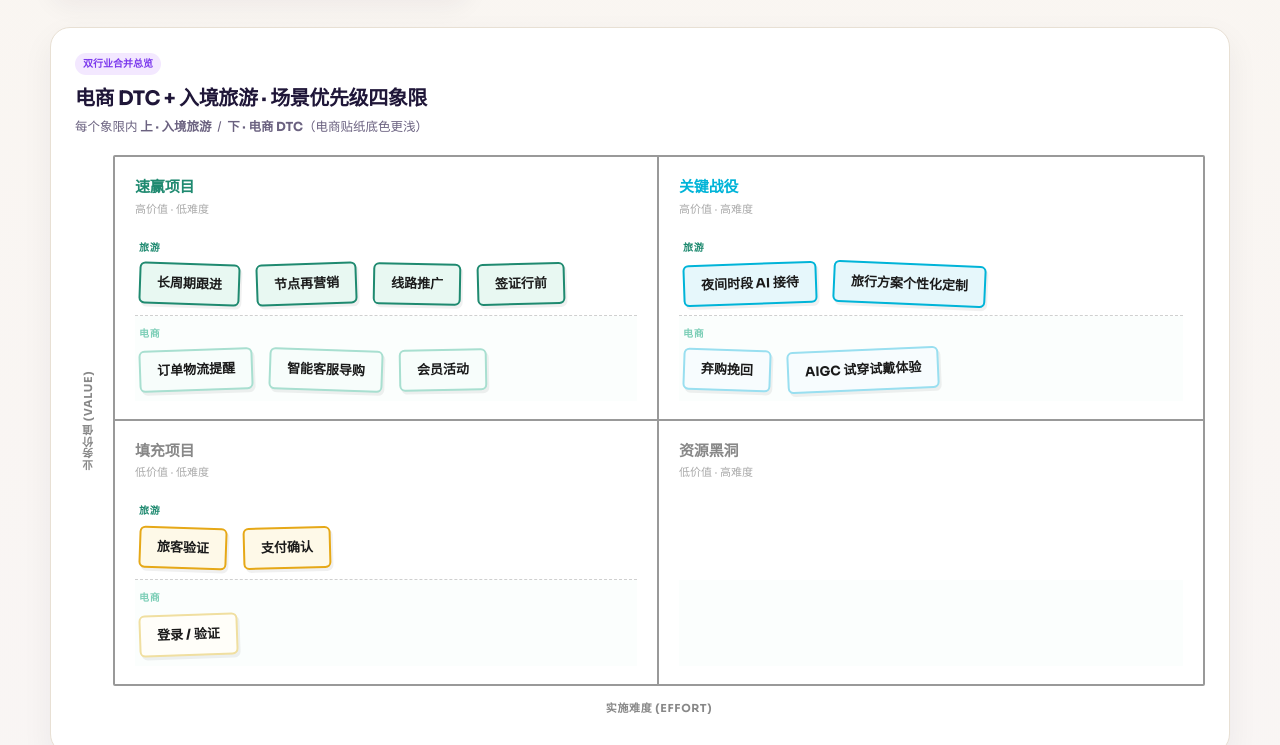
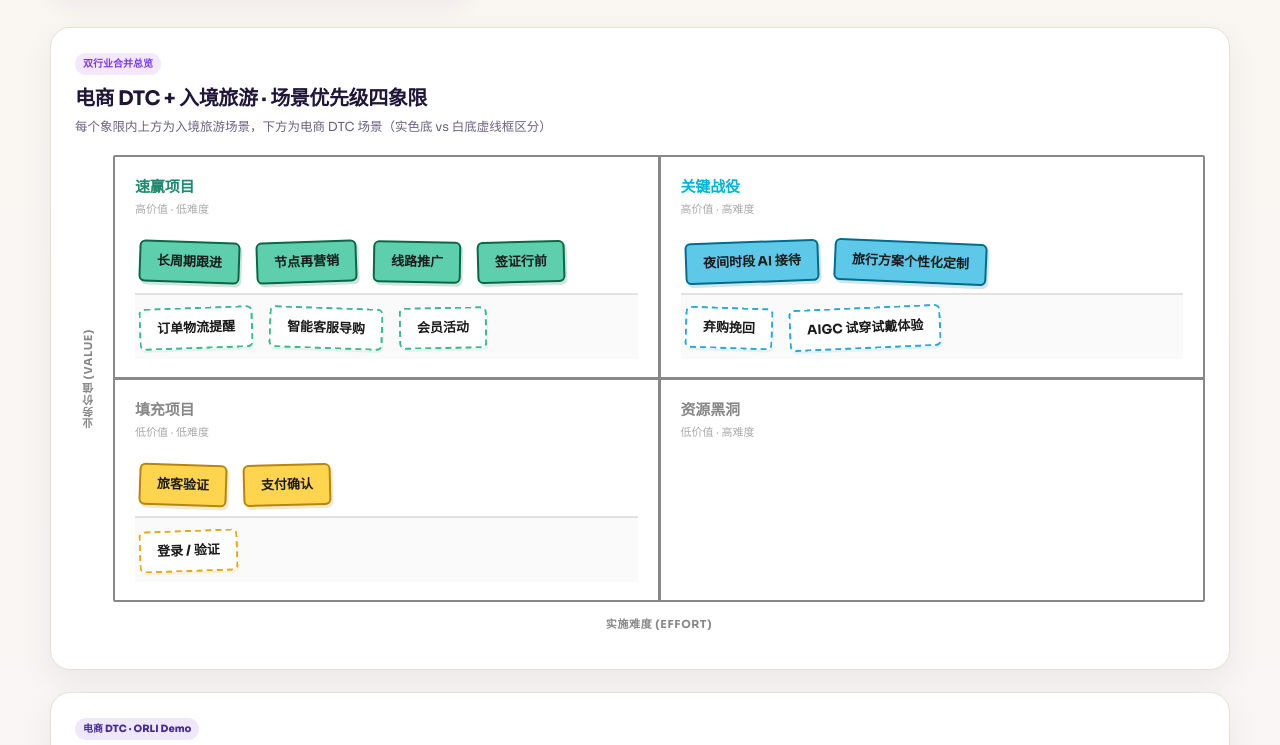
Before and after one commit to guy0525/yinolink-bsp-pitch, a plain HTML site: page index.html in a window 1280 px wide. Shown: the part 6303-7048 px from the top of the page. Drawn offline with Linux system fonts and the light colour scheme.

Commit message:
Improve quadrant dividers and DTC vs travel sticker contrast.
Use visible grid gaps for cross lines; remove industry labels; solid travel vs white dashed DTC stickers.

Co-authored-by: Cursor <cursoragent@cursor.com>

```diff
--- a/index.html
+++ b/index.html
@@ -569,18 +569,18 @@
           <div>
             <span class="badge wa">双行业合并总览</span>
             <h3>电商 DTC + 入境旅游 · 场景优先级四象限</h3>
-            <p>每个象限内 <strong>上 · 入境旅游</strong> &nbsp;/&nbsp; <strong>下 · 电商 DTC</strong>（电商贴纸底色更浅）</p>
+            <p>每个象限内上方为入境旅游场景，下方为电商 DTC 场景（实色底 vs 白底虚线框区分）</p>
           </div>
         </header>
         <div class="matrix-panel">
           <div class="matrix-y-label">业务价值 (VALUE)</div>
           <div class="matrix-frame">
+            <div class="matrix-cross" aria-hidden="true"></div>
             <div class="matrix-quad q-quick">
               <span class="quad-title quad-green">速赢项目</span>
               <span class="quad-hint">高价值 · 低难度</span>
               <div class="sticker-zone-combined">
                 <div class="sticker-band travel-band">
-                  <span class="band-label">旅游</span>
                   <div class="band-stickers">
                     <span class="sticker sticker-q sticker-travel" style="--r:2deg">长周期跟进</span>
                     <span class="sticker sticker-q sticker-travel" style="--r:-2deg">节点再营销</span>
@@ -589,7 +589,6 @@
                   </div>
                 </div>
                 <div class="sticker-band dtc-band">
-                  <span class="band-label">电商</span>
                   <div class="band-stickers">
                     <span class="sticker sticker-q sticker-dtc" style="--r:-2deg">订单物流提醒</span>
                     <span class="sticker sticker-q sticker-dtc" style="--r:2deg">智能客服导购</span>
@@ -603,14 +602,12 @@
               <span class="quad-hint">高价值 · 高难度</span>
               <div class="sticker-zone-combined">
                 <div class="sticker-band travel-band">
-                  <span class="band-label">旅游</span>
                   <div class="band-stickers">
                     <span class="sticker sticker-k sticker-travel" style="--r:-2deg">夜间时段 AI 接待</span>
                     <span class="sticker sticker-k sticker-travel" style="--r:2.5deg">旅行方案个性化定制</span>
                   </div>
                 </div>
                 <div class="sticker-band dtc-band">
-                  <span class="band-label">电商</span>
                   <div class="band-stickers">
                     <span class="sticker sticker-k sticker-dtc" style="--r:2deg">弃购挽回</span>
                     <span class="sticker sticker-k sticker-dtc" style="--r:-2.5deg">AIGC 试穿试戴体验</span>
@@ -623,14 +620,12 @@
               <span class="quad-hint">低价值 · 低难度</span>
               <div class="sticker-zone-combined">
                 <div class="sticker-band travel-band">
-                  <span class="band-label">旅游</span>
                   <div class="band-stickers">
                     <span class="sticker sticker-f sticker-travel" style="--r:2deg">旅客验证</span>
                     <span class="sticker sticker-f sticker-travel" style="--r:-1.5deg">支付确认</span>
                   </div>
                 </div>
                 <div class="sticker-band dtc-band">
-                  <span class="band-label">电商</span>
                   <div class="band-stickers">
                     <span class="sticker sticker-f sticker-dtc" style="--r:-2deg">登录 / 验证</span>
                   </div>
@@ -662,6 +657,7 @@
         <div class="matrix-panel">
           <div class="matrix-y-label">业务价值 (VALUE)</div>
           <div class="matrix-frame">
+            <div class="matrix-cross" aria-hidden="true"></div>
             <div class="matrix-quad q-quick">
               <span class="quad-title quad-green">速赢项目</span>
               <span class="quad-hint">高价值 · 低难度</span>
@@ -708,6 +704,7 @@
         <div class="matrix-panel">
           <div class="matrix-y-label">业务价值 (VALUE)</div>
           <div class="matrix-frame">
+            <div class="matrix-cross" aria-hidden="true"></div>
             <div class="matrix-quad q-quick">
               <span class="quad-title quad-green">速赢项目</span>
               <span class="quad-hint">高价值 · 低难度</span>
--- a/styles.css
+++ b/styles.css
@@ -802,25 +802,19 @@ a { color: inherit; text-decoration: none; }
   display: grid;
   grid-template-columns: 1fr 1fr;
   grid-template-rows: 1fr 1fr;
+  gap: 3px;
   min-height: 380px;
-  background: #fff;
-  border: 2px solid #999;
+  background: #888;
+  border: 2px solid #888;
   border-radius: 2px;
   position: relative;
-  overflow: hidden;
+  padding: 0;
 }
-/* 四象限十字分割线 */
-.matrix-quad:nth-child(1),
-.matrix-quad:nth-child(3) {
-  border-right: 2px solid #999;
-}
-.matrix-quad:nth-child(1),
-.matrix-quad:nth-child(2) {
-  border-bottom: 2px solid #999;
-}
+.matrix-cross { display: none; }
 
 .matrix-quad {
   position: relative;
+  z-index: 1;
   padding: 18px 20px;
   display: flex;
   flex-direction: column;
@@ -873,24 +867,16 @@ a { color: inherit; text-decoration: none; }
   flex: 1;
   display: flex;
   flex-direction: column;
-  gap: 8px;
-  padding: 10px 4px;
+  justify-content: center;
+  padding: 8px 4px;
 }
 .travel-band {
-  border-bottom: 1px dashed #d0d0d0;
+  border-bottom: 2px solid #e2e2e2;
 }
 .dtc-band {
-  background: rgba(247, 253, 251, 0.45);
+  background: #fafafa;
 }
-.sticker-band-empty { min-height: 28px; border-bottom: 0; }
-.band-label {
-  font-size: 10px;
-  font-weight: 800;
-  letter-spacing: .08em;
-  text-transform: uppercase;
-}
-.travel-band .band-label { color: #1f8a70; }
-.dtc-band .band-label { color: #7ecfb8; }
+.sticker-band-empty { min-height: 28px; border-bottom: 0; background: transparent; }
 .band-stickers {
   display: flex;
   flex-wrap: wrap;
@@ -919,46 +905,58 @@ a { color: inherit; text-decoration: none; }
 }
 .sticker:hover { transform: rotate(0deg) scale(1.02); }
 
-/* 旅游 · 标准贴纸色 */
+/* 旅游 · 实色饱和贴纸 */
 .sticker-travel.sticker-q {
-  background: #e8f8f2;
-  border-color: #1f8a70;
+  background: #5ecfad;
+  border-color: #0a6847;
+  border-style: solid;
+  box-shadow: 2px 3px 0 rgba(10, 104, 71, 0.18);
 }
 .sticker-travel.sticker-k {
-  background: #e6f7fb;
-  border-color: #00b4d8;
+  background: #5ec8e8;
+  border-color: #006d8f;
+  border-style: solid;
+  box-shadow: 2px 3px 0 rgba(0, 109, 143, 0.18);
 }
 .sticker-travel.sticker-f {
-  background: #fef9e8;
-  border-color: #e6a817;
+  background: #ffd54f;
+  border-color: #b8860b;
+  border-style: solid;
+  box-shadow: 2px 3px 0 rgba(184, 134, 11, 0.18);
 }
 
-/* 电商 · 更浅底色区分 */
+/* 电商 · 白底虚线框，与旅游强对比 */
 .sticker-dtc.sticker-q {
-  background: #f7fdfb;
-  border-color: #a8dfd0;
+  background: #ffffff;
+  border-color: #3db88e;
+  border-style: dashed;
+  box-shadow: 1px 2px 0 rgba(61, 184, 142, 0.12);
 }
 .sticker-dtc.sticker-k {
-  background: #f7fcfe;
-  border-color: #99dff0;
+  background: #ffffff;
+  border-color: #29a8d8;
+  border-style: dashed;
+  box-shadow: 1px 2px 0 rgba(41, 168, 216, 0.12);
 }
 .sticker-dtc.sticker-f {
-  background: #fffef9;
-  border-color: #f0dfa0;
+  background: #ffffff;
+  border-color: #e6a817;
+  border-style: dashed;
+  box-shadow: 1px 2px 0 rgba(230, 168, 23, 0.12);
 }
 
-/* 兼容未标注行业的默认贴纸（等同旅游） */
+/* 兼容未标注行业的默认贴纸（等同旅游实色） */
 .sticker-q:not(.sticker-dtc):not(.sticker-travel) {
-  background: #e8f8f2;
-  border-color: #1f8a70;
+  background: #5ecfad;
+  border-color: #0a6847;
 }
 .sticker-k:not(.sticker-dtc):not(.sticker-travel) {
-  background: #e6f7fb;
-  border-color: #00b4d8;
+  background: #5ec8e8;
+  border-color: #006d8f;
 }
 .sticker-f:not(.sticker-dtc):not(.sticker-travel) {
-  background: #fef9e8;
-  border-color: #e6a817;
+  background: #ffd54f;
+  border-color: #b8860b;
 }
 
 .scenario-inventory {
```
